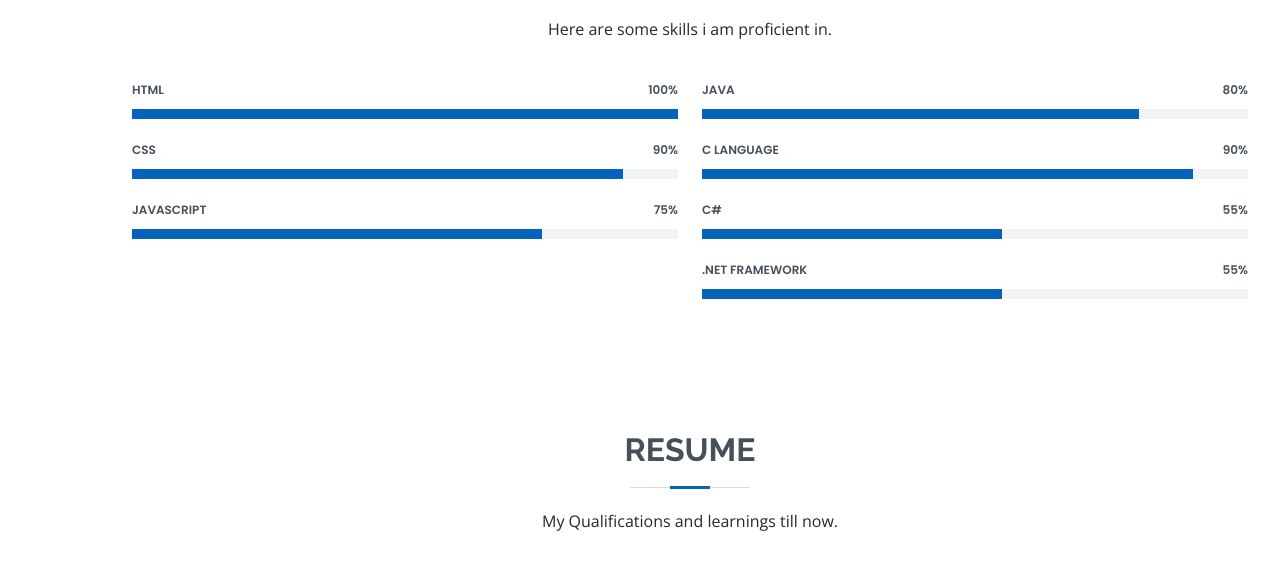
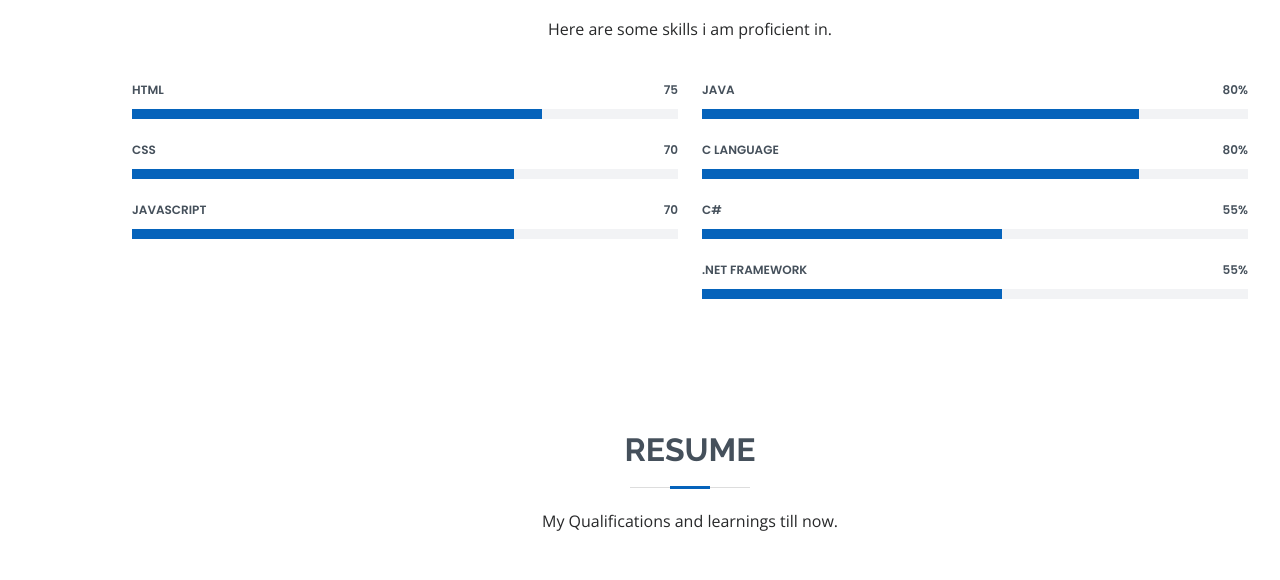
Before and after one commit to ANUJ2124/ANUJ2124, a plain HTML site: page index.html in a window 1280 px wide. Shown: the part 1530-2110 px from the top of the page. Drawn offline with nearby package versions, Linux system fonts and the light colour scheme.

Commit message:
modified skills

```diff
--- a/index.html
+++ b/index.html
@@ -190,25 +190,25 @@
           <div class="col-lg-6">
 
             <div class="progress">
-              <span class="skill">HTML <i class="val">100%</i></span>
+              <span class="skill">HTML <i class="val">75</i></span>
               <div class="progress-bar-wrap">
-                <div class="progress-bar" role="progressbar" aria-valuenow="100" aria-valuemin="0" aria-valuemax="100">
+                <div class="progress-bar" role="progressbar" aria-valuenow="75" aria-valuemin="0" aria-valuemax="100">
                 </div>
               </div>
             </div>
 
             <div class="progress">
-              <span class="skill">CSS <i class="val">90%</i></span>
+              <span class="skill">CSS <i class="val">70</i></span>
               <div class="progress-bar-wrap">
-                <div class="progress-bar" role="progressbar" aria-valuenow="90" aria-valuemin="0" aria-valuemax="100">
+                <div class="progress-bar" role="progressbar" aria-valuenow="70" aria-valuemin="0" aria-valuemax="100">
                 </div>
               </div>
             </div>
 
             <div class="progress">
-              <span class="skill">JavaScript <i class="val">75%</i></span>
+              <span class="skill">JavaScript <i class="val">70</i></span>
               <div class="progress-bar-wrap">
-                <div class="progress-bar" role="progressbar" aria-valuenow="75" aria-valuemin="0" aria-valuemax="100">
+                <div class="progress-bar" role="progressbar" aria-valuenow="70" aria-valuemin="0" aria-valuemax="100">
                 </div>
               </div>
             </div>
@@ -226,9 +226,9 @@
             </div>
 
             <div class="progress">
-              <span class="skill">C Language<i class="val">90%</i></span>
+              <span class="skill">C Language<i class="val">80%</i></span>
               <div class="progress-bar-wrap">
-                <div class="progress-bar" role="progressbar" aria-valuenow="90" aria-valuemin="0" aria-valuemax="100">
+                <div class="progress-bar" role="progressbar" aria-valuenow="80" aria-valuemin="0" aria-valuemax="100">
                 </div>
               </div>
             </div>
```
